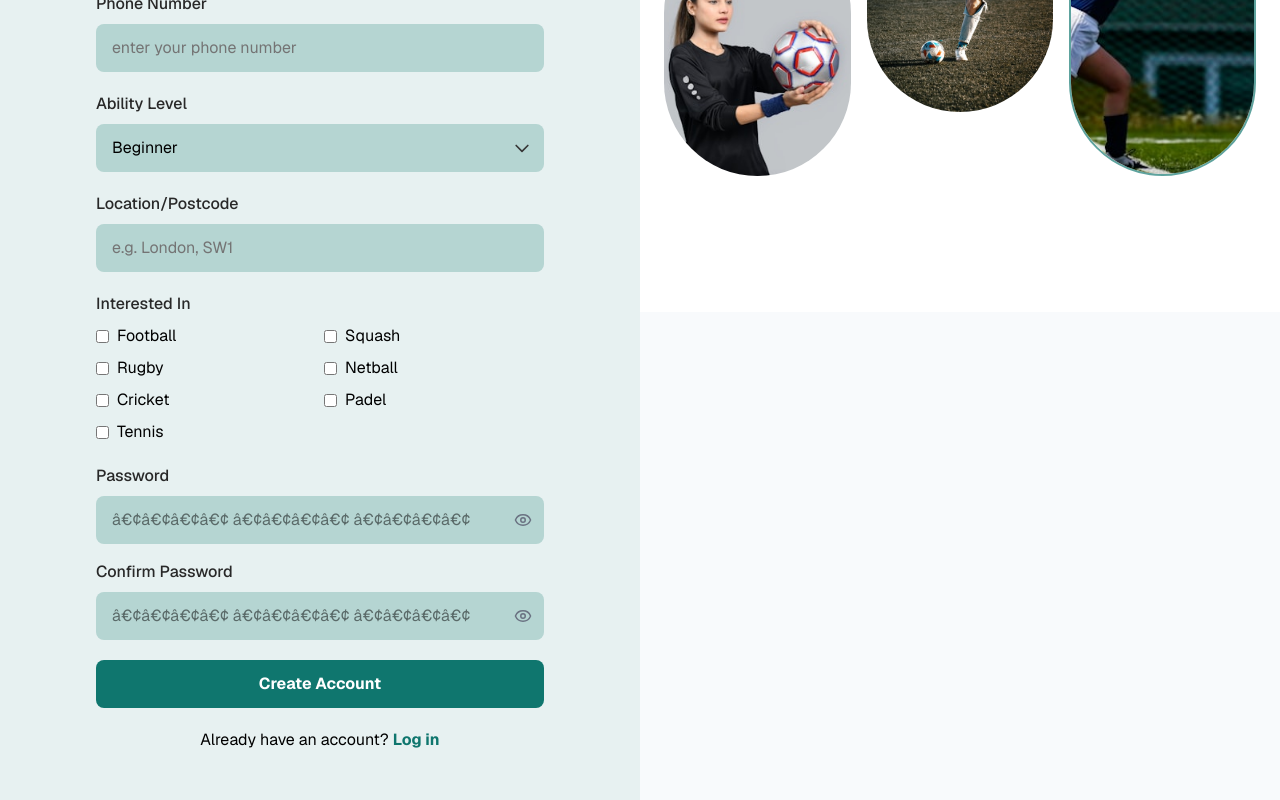
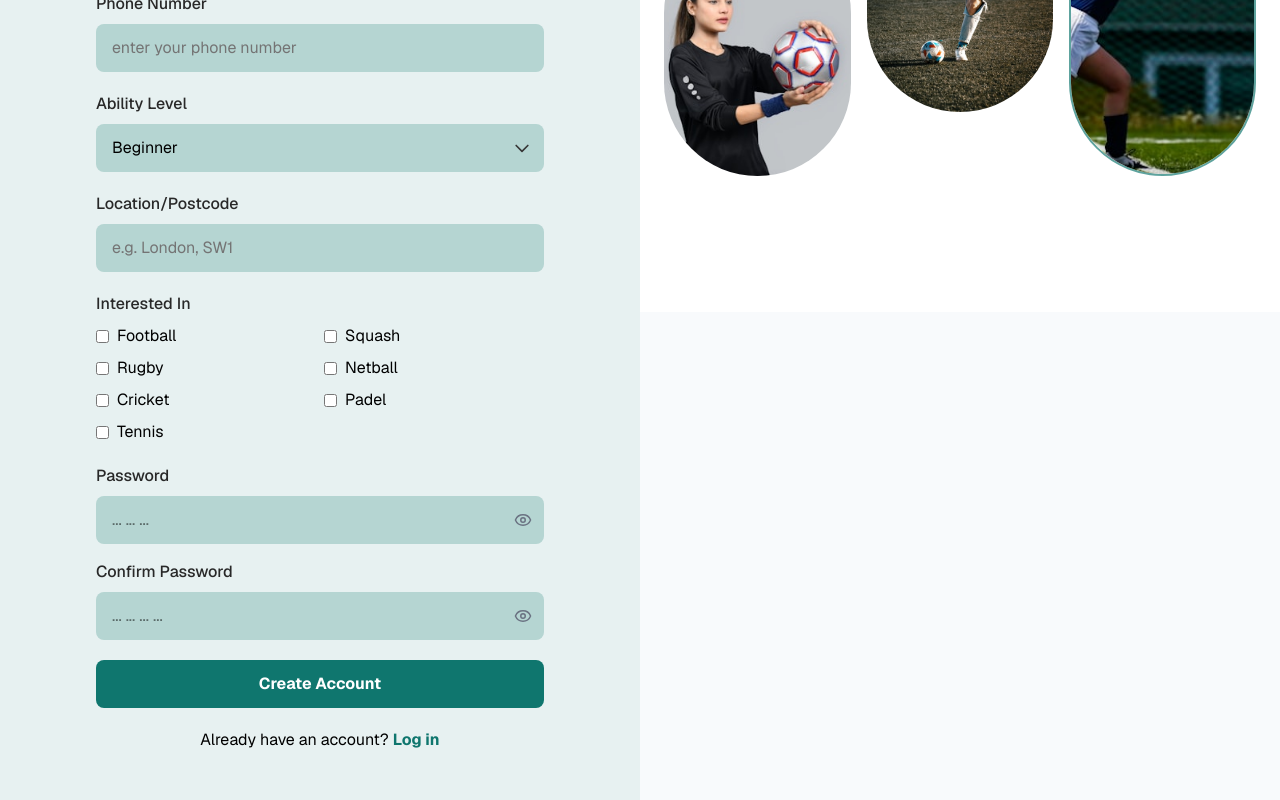
Before and after one commit to MTS-Services/soniamalik14, a React (Vite) app: page /register in a window 1280 px wide. Shown: the part 488-1288 px from the top of the page. Built offline with nearby package versions, Linux system fonts and the light colour scheme.

Commit message:
updated code pull from rakib

```diff
--- a/src/pages/public/public_login/SignUpView.jsx
+++ b/src/pages/public/public_login/SignUpView.jsx
@@ -300,7 +300,7 @@ const RegisterView = () => {
               <div>
                 <label className="block text-[#282828] font-medium mb-2">Password</label>
                 <div className="relative">
-                  <input type={showPassword ? "text" : "password"} name="password" placeholder="â€¢â€¢â€¢â€¢ â€¢â€¢â€¢â€¢ â€¢â€¢â€¢â€¢" value={formData.password} className="w-full px-4 py-3 bg-loginInput rounded-lg outline-none text-base" onChange={handleChange} />
+                  <input type={showPassword ? "text" : "password"} name="password" placeholder="... ... ..." value={formData.password} className="w-full px-4 py-3 bg-loginInput rounded-lg outline-none text-base" onChange={handleChange} />
                   <button type="button" onClick={() => setShowPassword(!showPassword)} className="absolute right-3 top-1/2 -translate-y-1/2 text-gray-500">
                     {showPassword ? <EyeOff size={18} /> : <Eye size={18} />}
                   </button>
@@ -309,7 +309,7 @@ const RegisterView = () => {
               <div>
                 <label className="block text-[#282828] font-medium mb-2">Confirm Password</label>
                 <div className="relative">
-                  <input type={showConfirmPassword ? "text" : "password"} name="confirmPassword" placeholder="â€¢â€¢â€¢â€¢ â€¢â€¢â€¢â€¢ â€¢â€¢â€¢â€¢" value={formData.confirmPassword} className="w-full px-4 py-3 bg-loginInput rounded-lg outline-none text-base" onChange={handleChange} />
+                  <input type={showConfirmPassword ? "text" : "password"} name="confirmPassword" placeholder="... ... ... ..." value={formData.confirmPassword} className="w-full px-4 py-3 bg-loginInput rounded-lg outline-none text-base" onChange={handleChange} />
                   <button type="button" onClick={() => setShowConfirmPassword(!showConfirmPassword)} className="absolute right-3 top-1/2 -translate-y-1/2 text-gray-500">
                     {showConfirmPassword ? <EyeOff size={18} /> : <Eye size={18} />}
                   </button>
--- a/src/pages/public/public_login/SigninView.jsx
+++ b/src/pages/public/public_login/SigninView.jsx
@@ -121,7 +121,7 @@ const LoginView = () => {
                   name="password"
                   value={formData.password}
                   onChange={handleChange}
-                  placeholder="â€¢â€¢â€¢â€¢ â€¢â€¢â€¢â€¢ â€¢â€¢â€¢â€¢"
+                  placeholder="... ... ... ..."
                   className="w-full px-4 py-3 pr-12 bg-loginInput rounded-lg outline-none focus:ring-2 focus:ring-btn-primary transition-all text-base text-gray-700 placeholder-[#747474]"
                   required
                 />
```
Also changed, not shown: 5 other files (tests, documents, lock files or other folders).
